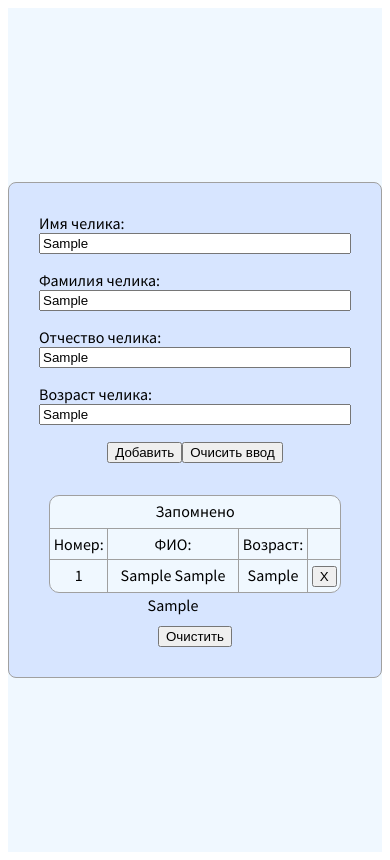
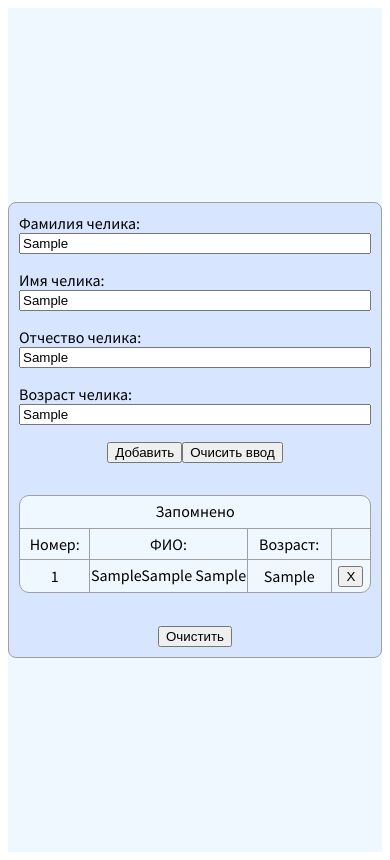
Before and after one commit to gappa00/gappa00.github.io, a Vue app: page / in a window 390 px wide. Both pictures are taken after typing "Sample", "Sample", "Sample", "Sample" into the empty fields and a click on the button "Добавить". Built offline with nearby package versions, Linux system fonts and the light colour scheme.

Commit message:
Fixed mobile styles and name render logic

```diff
--- a/src/components/main/main.scss
+++ b/src/components/main/main.scss
@@ -18,7 +18,7 @@ body {
   text-align: center;
   background: #d7e5ff;
   border-radius: 8px;
-  padding: 30px;
+  padding: 10px;
   border: 1px solid #a0a0a0;
 }
 
@@ -50,7 +50,7 @@ body {
     background: aliceblue;
     border: 1px solid #a0a0a0;
     border-radius: 10px;
-    margin: 32px 10px;
+    margin: 32px 0;
   }
 
   &__title {
@@ -97,7 +97,7 @@ body {
     display: flex;
     justify-content: flex-start;
     border-top: 1px solid #a0a0a0;
-    height: 32px;
+    min-height: 32px;
   }
 
   &__item-index {
@@ -118,6 +118,14 @@ body {
   &__item-del {
     width: 11%;
   }
+
+  &__item-index,
+  &__item-age,
+  &__item-del {
+    display: flex;
+    justify-content: center;
+    align-items: center;
+  }
 }
 
 button {
--- a/src/components/main/main.vue
+++ b/src/components/main/main.vue
@@ -4,11 +4,11 @@
       <div class="todo-app">
 
         <div class="chelik-input">
+           <div>
+                Фамилия челика: <input v-model="nameSecond">
+            </div>
             <div>
                 Имя челика: <input v-model="nameFirst">
-            </div>
-           <div>
-                Фамилия челика: <input v-model="nameSecond">
             </div>
             <div>
                 Отчество челика: <input v-model="nameLast">
@@ -35,8 +35,8 @@
                     <div v-for="(chelik,index) in peoples" :key="chelik.nameFirst" class="chelik-info__item">
                         <div class="chelik-info__item-index">{{ index + 1 }}</div>
                         <div class="chelik-info__item-name">
+                            <span v-if="chelik.nameSecond"> {{ chelik.nameSecond }}</span>
                             <span v-if="chelik.nameFirst">{{ chelik.nameFirst }}</span>
-                            <span v-if="chelik.nameSecond"> {{ chelik.nameSecond }}</span>
                             <span v-if="chelik.nameLast"> {{ chelik.nameLast }}</span>
                         </div>
                         <div class="chelik-info__item-age"><span v-if="chelik.savedAge">{{ chelik.savedAge }}</span></div>
```
Also changed, not shown: 1 other file (tests, documents, lock files or other folders).
